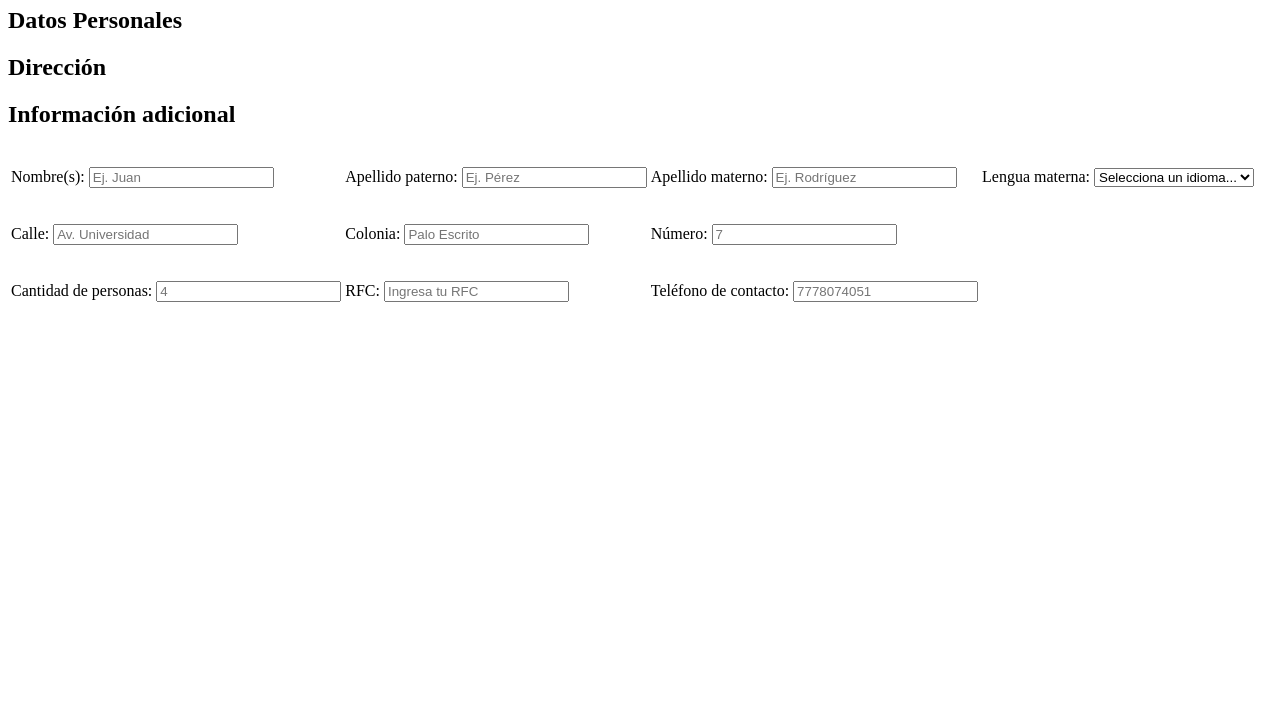
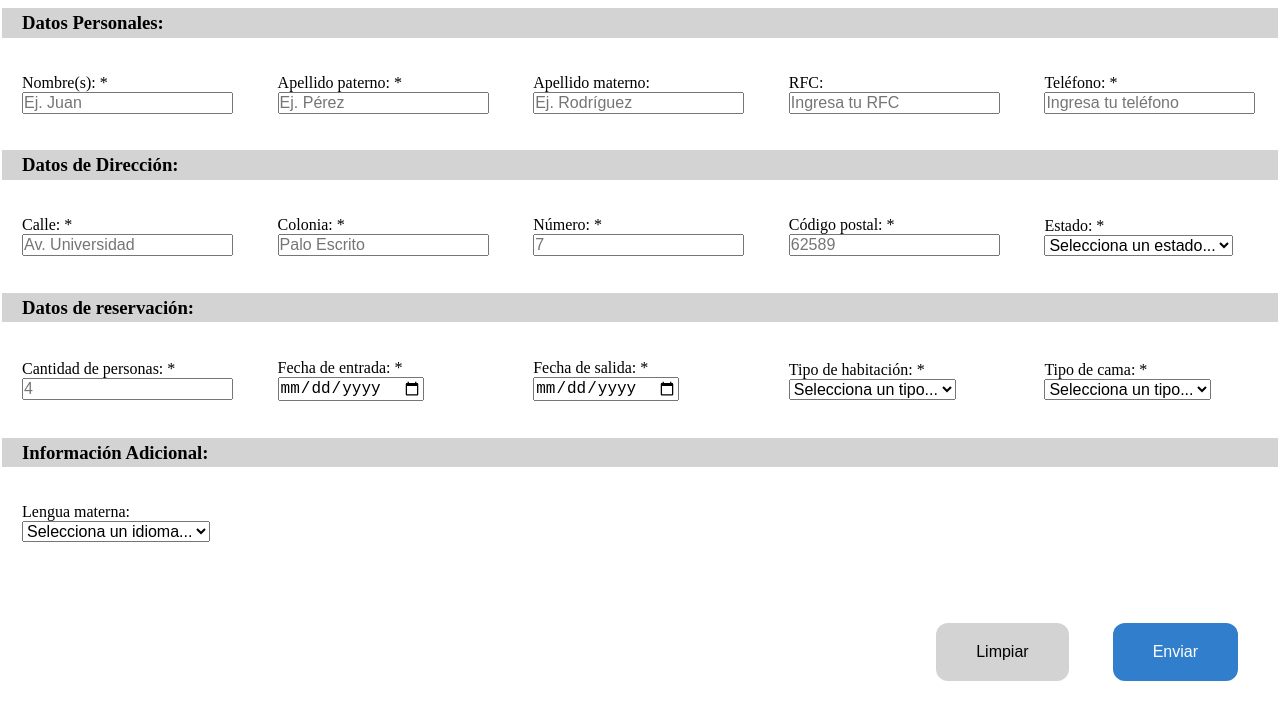
Before and after one commit to VIC0DER/2025-AWEB-U2-P2-Formulario, a plain HTML site: page index.html in a window 1280 px wide. Shown: the part 73-800 px from the top of the page. Drawn offline with Linux system fonts and the light colour scheme.

Commit message:
Diseño de formulario terminado.

```diff
--- a/index.html
+++ b/index.html
@@ -6,87 +6,201 @@
     <meta name="viewport" content="width=device-width, initial-scale=1.0">
     <title>Reserva Habitación</title>
 </head>
+<style>
+    * {
+        margin: 0;
+        padding: 0;
+    }
+
+    table {
+        width: 100vw;
+        height: 100vh;
+    }
+
+    td {
+        padding: 20px;
+    }
+
+    h1 {
+        background-color: rgb(49, 126, 204);
+        padding: 10px 0;
+        margin-bottom: 20px;
+    }
+
+    .section-title {
+        background-color: lightgray;
+        padding: 0 20px;
+    }
+
+    .form-boton {
+        margin: 5px 20px;
+        padding: 20px 40px;
+        font-size: 16px;
+        border-radius: 12px;
+        cursor: pointer;
+    }
+
+    .boton-primario {
+        background-color: rgb(49, 126, 204);
+        border: none;
+        color: white;
+    }
+
+    .boton-primario:hover {
+        background-color: rgb(28, 90, 146);
+    }
+
+    .boton-secundario {
+        background-color: lightgray;
+        border: none;
+    }
+
+    .boton-secundario:hover {
+        background-color: gray;
+        color: white;
+    }
+
+    input,
+    select {
+        font-size: 16px;
+    }
+</style>
 
 <body>
     <form action="">
         <table>
             <thead>
-                <h1>Reserva Habitación</h1>
+                <th colspan="5">
+                    <h1>Reserva Habitación</h1>
+                </th>
             </thead>
             <tbody>
                 <tr>
-                    <h2>Datos Personales</h2>
+                    <td colspan="5" class="section-title">
+                        <h3>Datos Personales:</h3>
+                    </td>
+                </tr>
+                <tr>
+                    <td>
+                        <label for="inputNombre">Nombre(s): *</label><br>
+                        <input type="text" name="inputNombre" id="inputNombre" placeholder="Ej. Juan" required>
+                    </td>
+                    <td>
+                        <label for="inputApellidoP">Apellido paterno: *</label><br>
+                        <input type="text" name="inputApellidoP" id="inputApellidoP" placeholder="Ej. Pérez" required>
+                    </td>
+                    <td>
+                        <label for="inputApellidoM">Apellido materno:</label><br>
+                        <input type="text" name="inputApellidoM" id="inputApellidoP" placeholder="Ej. Rodríguez">
+                    </td>
+                    <td>
+                        <label for="inputRFC">RFC:</label><br>
+                        <input type="text" name="inputRFC" id="inputRFC" placeholder="Ingresa tu RFC">
+                    </td>
+                    <td>
+                        <label for="inputTelefono">Teléfono: *</label><br>
+                        <input type="tel" name="inputTelefono" id="inputTelefono" placeholder="Ingresa tu teléfono"
+                            required>
+                    </td>
+                </tr>
+                <tr>
+                    <td colspan="5" class="section-title">
+                        <h3>Datos de Dirección:</h3>
+                    </td>
+                </tr>
+                <tr>
+                    <td>
+                        <label for="inputCalle">Calle: *</label><br>
+                        <input type="text" name="inputCalle" id="inputCalle" placeholder="Av. Universidad" required>
+                    </td>
+                    <td>
+                        <label for="inputColonia">Colonia: *</label><br>
+                        <input type="text" name="inputColonia" id="inputColonia" placeholder="Palo Escrito" required>
+                    </td>
+                    <td>
+                        <label for="inputNumero">Número: *</label><br>
+                        <input type="number" name="inputNumero" id="inputNumero" placeholder="7" required>
+                    </td>
+                    <td>
+                        <label for="inputCP">Código postal: *</label><br>
+                        <input type="text" name="inputCP" id="inputCP" placeholder="62589" required>
+                    </td>
+                    <td>
+                        <label for="selectEstado">Estado: *</label><br>
+                        <select name="selectEstado" id="selectEstado" required>
+                            <option value="">Selecciona un estado...</option>
+                            <option value="Morelos">Morelos</option>
+                            <option value="CDMX">CDMX</option>
+                            <option value="Jalisco">Jalisco</option>
+                            <option value="Nuevo León">Nuevo León</option>
+                            <option value="Yucatán">Yucatán</option>
+                        </select>
+                    </td>
+                </tr>
+                <tr>
+                    <td colspan="5" class="section-title">
+                        <h3>Datos de reservación:</h3>
+                    </td>
+                </tr>
+                <tr>
+                    <td>
+                        <label for="inputPersonas">Cantidad de personas: *</label><br>
+                        <input type="number" name="inputPersonas" id="inputPersonas" placeholder="4" required>
+                    </td>
+                    <td>
+                        <label for="inputFechaEntrada">Fecha de entrada: *</label><br>
+                        <input type="date" name="inputFechaEntrada" id="inputFechaEntrada" required>
+                    </td>
                     <td>
                         <p>
-                            <label for="inputNombre">Nombre(s):</label>
-                            <input type="text" name="inputNombre" id="inputNombre" placeholder="Ej. Juan">
+                            <label for="inputFechaSalida">Fecha de salida: *</label><br>
+                            <input type="date" name="inputFechaSalida" id="inputFechaSalida" required>
                         </p>
                     </td>
                     <td>
                         <p>
-                            <label for="inputApellidoP">Apellido paterno:</label>
-                            <input type="text" name="inputApellidoP" id="inputApellidoP" placeholder="Ej. Pérez">
+                            <label for="selectTipoHabitacion">Tipo de habitación: *</label><br>
+                            <select name="selectTipoHabitacion" id="selectTipoHabitacion" required>
+                                <option value="">Selecciona un tipo...</option>
+                                <option value="Simple">Simple</option>
+                                <option value="Duplex">Dúplex</option>
+                                <option value="Premium">Premium</option>
+                            </select>
                         </p>
                     </td>
-                    <td>
+                    <td colspan="2">
                         <p>
-                            <label for="inputApellidoM">Apellido materno:</label>
-                            <input type="text" name="inputApellidoM" id="inputApellidoP" placeholder="Ej. Rodríguez">
-                        </p>
-                    </td>
-                    <td>
-                        <p>
-                            <label for="inputIdioma">Lengua materna:</label>
-                            <select name="inputIdioma" id="inputIdioma">
-                                <option value="">Selecciona un idioma...</option>
-                                <option value="Español">Español</option>
-                                <option value="Inglés">Inglés</option>
-                                <option value="Francés">Francés</option>
-                                <option value="Japonés">Japonés</option>
+                            <label for="inputTipoCama">Tipo de cama: *</label><br>
+                            <select name="inputTipoCama" id="inputTipoCama" required>
+                                <option value="">Selecciona un tipo...</option>
+                                <option value="Matrimonial">Matrimonial</option>
+                                <option value="Queen">Queen</option>
+                                <option value="King">King</option>
                             </select>
                         </p>
                     </td>
                 </tr>
                 <tr>
-                    <h2>Dirección</h2>
-                    <td>
-                        <p>
-                            <label for="inputCalle">Calle:</label>
-                            <input type="text" name="inputCalle" id="inputCalle" placeholder="Av. Universidad">
-                        </p>
-                    </td>
-                    <td>
-                        <p>
-                            <label for="inputColonia">Colonia:</label>
-                            <input type="text" name="inputColonia" id="inputColonia" placeholder="Palo Escrito">
-                        </p>
-                    </td>
-                    <td>
-                        <p>
-                            <label for="inputNumero">Número:</label>
-                            <input type="number" name="inputNumero" id="inputNumero" placeholder="7">
-                        </p>
+                    <td colspan="6" class="section-title">
+                        <h3>Información Adicional:</h3>
                     </td>
                 </tr>
                 <tr>
-                    <h2>Información adicional</h2>
                     <td>
-                        <p>
-                            <label for="inputPersonas">Cantidad de personas:</label>
-                            <input type="number" name="inputPersonas" id="inputPersonas" placeholder="4">
-                        </p>
+                        <label for="inputIdioma">Lengua materna:</label><br>
+                        <select name="inputIdioma" id="inputIdioma">
+                            <option value="">Selecciona un idioma...</option>
+                            <option value="Español">Español</option>
+                            <option value="Inglés">Inglés</option>
+                            <option value="Francés">Francés</option>
+                            <option value="Japonés">Japonés</option>
+                        </select>
                     </td>
-                    <td>
-                        <p>
-                            <label for="inputRFC">RFC:</label>
-                            <input type="text" name="inputRFC" id="inputRFC" placeholder="Ingresa tu RFC">
-                        </p>
-                    </td>
-                    <td>
-                        <p>
-                            <label for="inputTelefono">Teléfono de contacto:</label>
-                            <input type="text" name="inputTelefono" id="inputTelefono" placeholder="7778074051">
-                        </p>
+                </tr>
+                <tr>
+                    <td colspan="5" style="text-align: end;">
+                        <input type="reset" value="Limpiar" class="form-boton boton-secundario">
+                        <input type="submit" value="Enviar" class="form-boton boton-primario">
                     </td>
                 </tr>
             </tbody>
```
